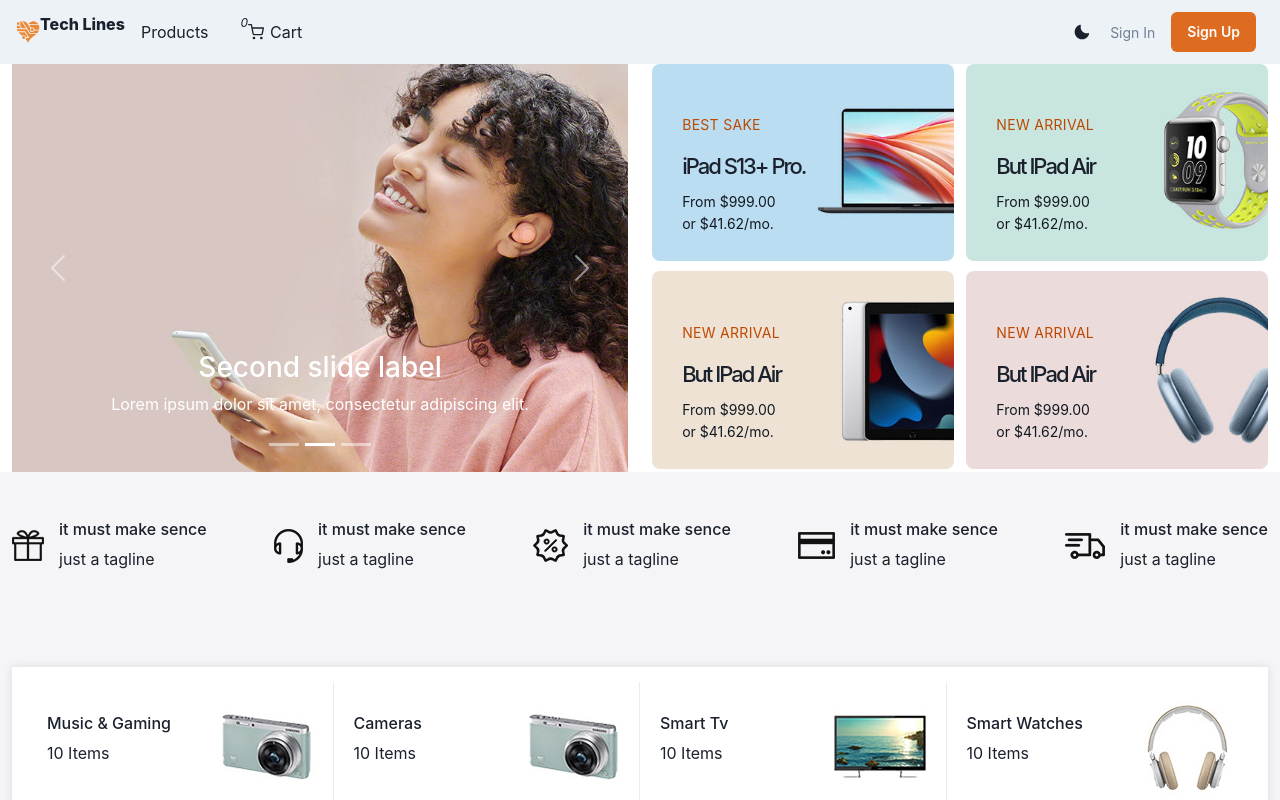
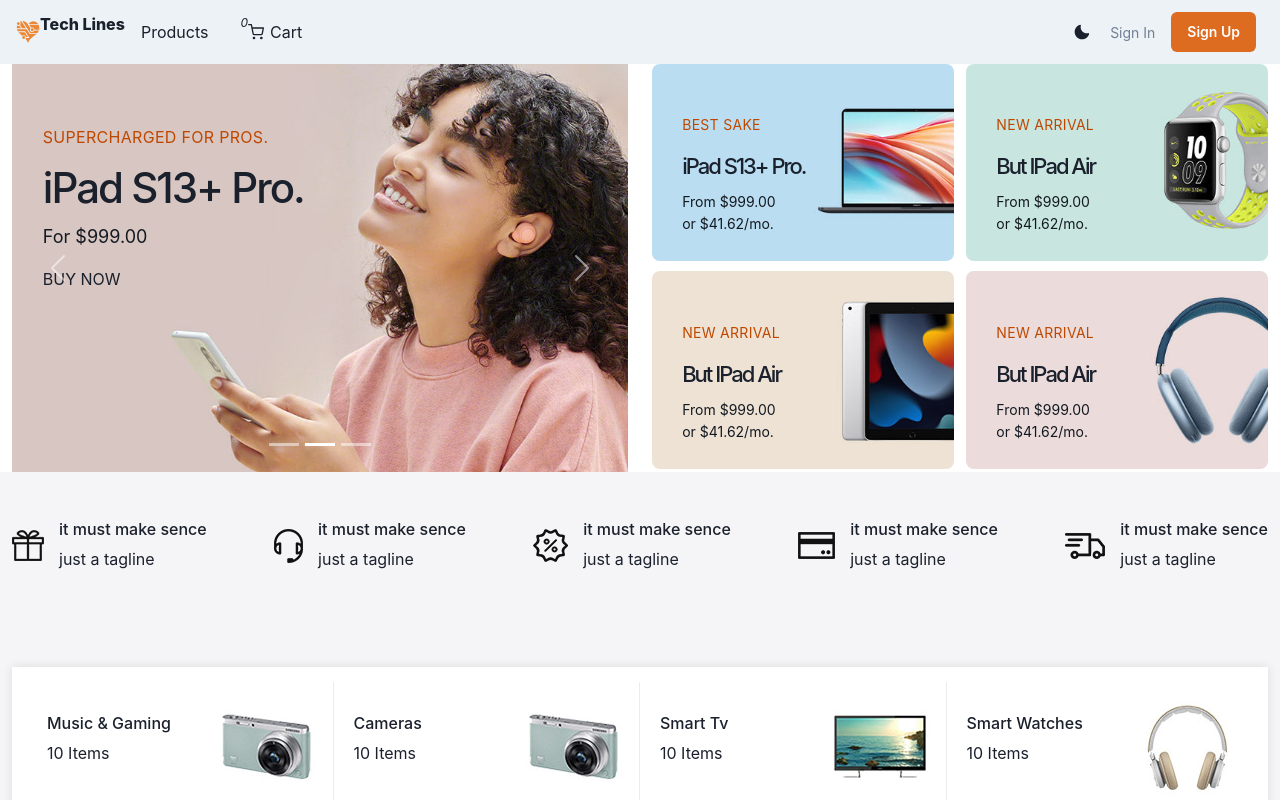
Before and after one commit to quavo19/DnC, a React (Create React App) app in the folder client/: page / in a window 1280 px wide. Shown: the top 800 px of the page. Built offline with nearby package versions, Linux system fonts and the light colour scheme.

Commit message:
Update home slider

```diff
--- a/client/src/components/HomeSlider.jsx
+++ b/client/src/components/HomeSlider.jsx
@@ -1,4 +1,5 @@
 import Carousel from 'react-bootstrap/Carousel';
+import { Link } from "react-router-dom";
 
 function HomeSlide() {
   return (
@@ -9,10 +10,12 @@
           src="images/main-banner-1.jpg"
           alt="First slide"
         />
-        <Carousel.Caption>
-          <h3>First slide label</h3>
-          <p>Nulla vitae elit libero, a pharetra augue mollis interdum.</p>
-        </Carousel.Caption>
+        <div className="main-banner-content position-absolute">
+                <h4>SUPERCHARGED FOR PROS.</h4>
+                <h5>iPad S13+ Pro.</h5>
+                <p>For $999.00</p>
+                <Link to={'/products'} className="home-buy">BUY NOW</Link>
+        </div>
       </Carousel.Item>
       <Carousel.Item>
         <img
@@ -21,10 +24,12 @@
           alt="Second slide"
         />
 
-        <Carousel.Caption>
-          <h3>Second slide label</h3>
-          <p>Lorem ipsum dolor sit amet, consectetur adipiscing elit.</p>
-        </Carousel.Caption>
+        <div className="main-banner-content position-absolute">
+                <h4>SUPERCHARGED FOR PROS.</h4>
+                <h5>iPad S13+ Pro.</h5>
+                <p>For $999.00</p>
+                <Link to={'/products'} className="home-buy">BUY NOW</Link>
+        </div>
       </Carousel.Item>
       <Carousel.Item>
         <img
@@ -33,12 +38,12 @@
           alt="Third slide"
         />
 
-        <Carousel.Caption>
-          <h3>Third slide label</h3>
-          <p>
-            Praesent commodo cursus magna, vel scelerisque nisl consectetur.
-          </p>
-        </Carousel.Caption>
+        <div className="main-banner-content position-absolute">
+                <h4>SUPERCHARGED FOR PROS.</h4>
+                <h5>iPad S13+ Pro.</h5>
+                <p>for $999.00</p>
+                <Link to={'/products'} className="home-buy">BUY NOW</Link>
+        </div>
       </Carousel.Item>
     </Carousel>
   );
```
